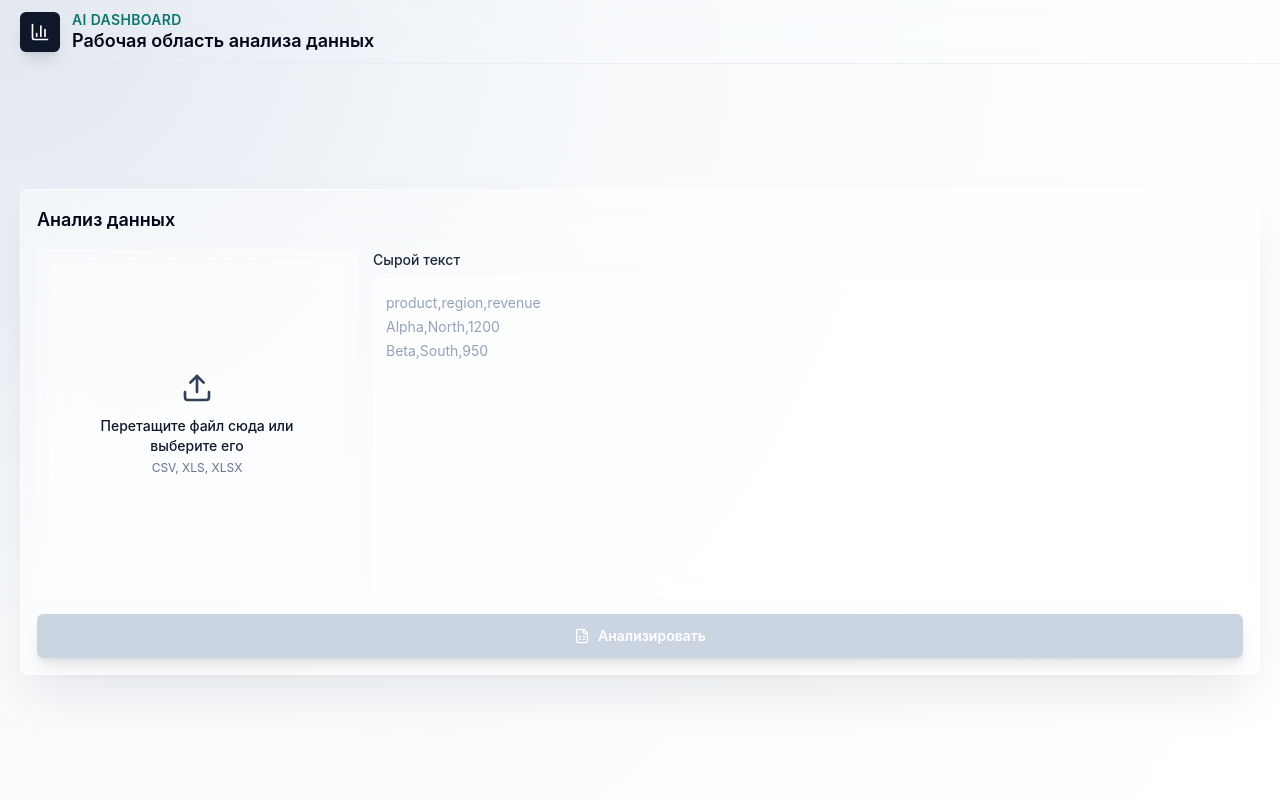
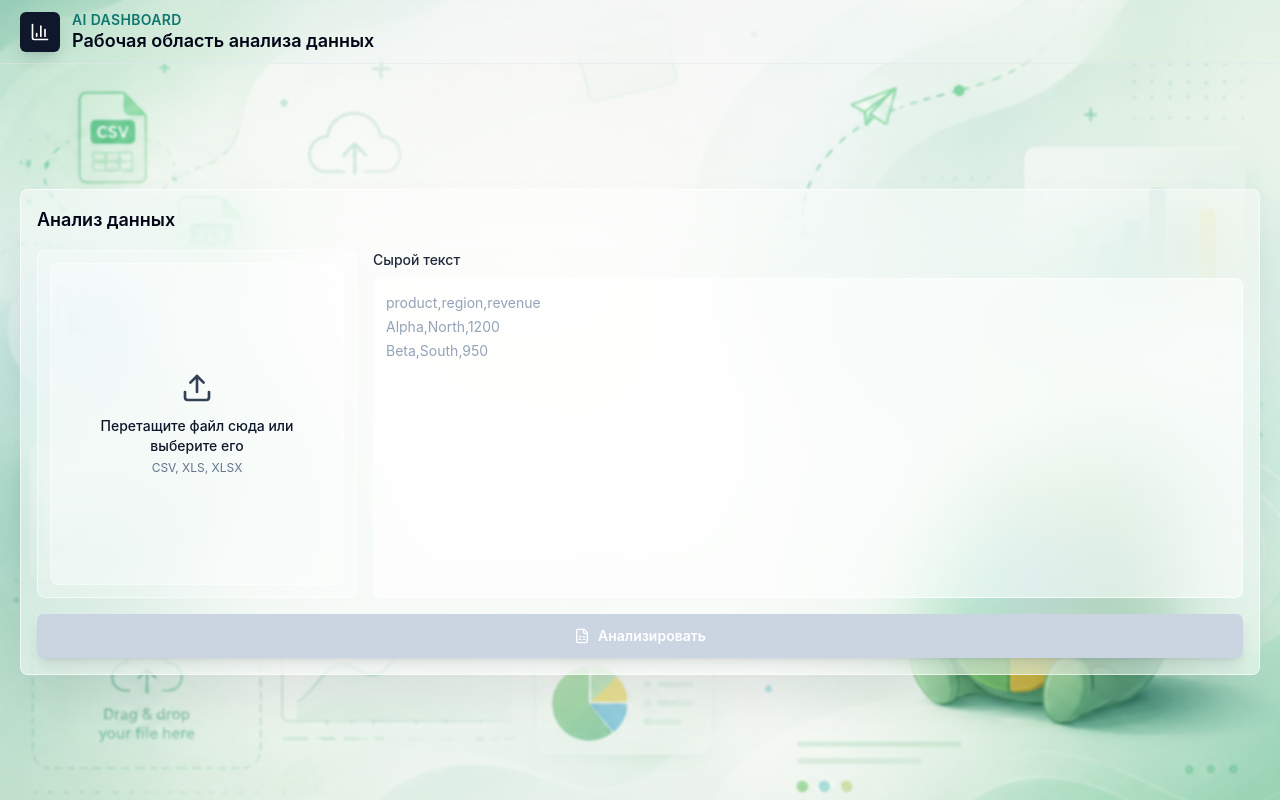
Before and after one commit to H1ls/micro_Saas, a React (Vite) app in the folder frontend/: page / in a window 1280 px wide. Built offline with nearby package versions, Linux system fonts and the light colour scheme; no server answers; the HTML template or start-up script is replaced by a standard one.

Commit message:
style(ui): add app background image

```diff
--- a/frontend/src/components/AppShell.tsx
+++ b/frontend/src/components/AppShell.tsx
@@ -7,8 +7,9 @@ interface AppShellProps extends PropsWithChildren {
 
 export function AppShell({ children, onHome }: AppShellProps) {
   return (
-    <div className="h-screen overflow-hidden bg-[radial-gradient(circle_at_top_left,#e2e8f0_0,#f8fafc_42%,#ffffff_100%)] text-slate-950">
-      <header className="h-16 border-b border-slate-200/55 bg-white/58 backdrop-blur-xl">
+    <div className="relative h-screen overflow-hidden bg-slate-100 bg-[url('/back.png')] bg-cover bg-center bg-no-repeat text-slate-950">
+      <div className="pointer-events-none absolute inset-0 bg-white/38 backdrop-blur-[1px]" aria-hidden="true" />
+      <header className="relative z-10 h-16 border-b border-slate-200/55 bg-white/58 backdrop-blur-xl">
         <div className="mx-auto flex h-full max-w-7xl items-center justify-between px-5">
           <button
             type="button"
@@ -26,7 +27,7 @@ export function AppShell({ children, onHome }: AppShellProps) {
           </button>
         </div>
       </header>
-      <div className="mx-auto h-[calc(100vh-4rem)] max-w-7xl px-5 py-4">{children}</div>
+      <div className="relative z-10 mx-auto h-[calc(100vh-4rem)] max-w-7xl px-5 py-4">{children}</div>
     </div>
   );
 }
```
Also changed, not shown: frontend/public/back.png (added), 1 other file (tests, documents, lock files or other folders).
